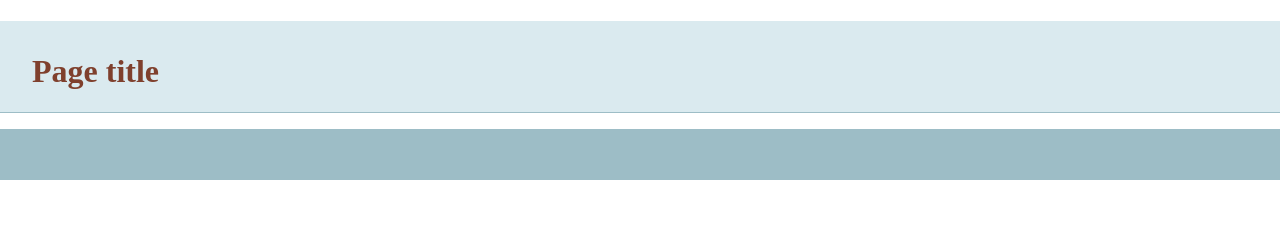
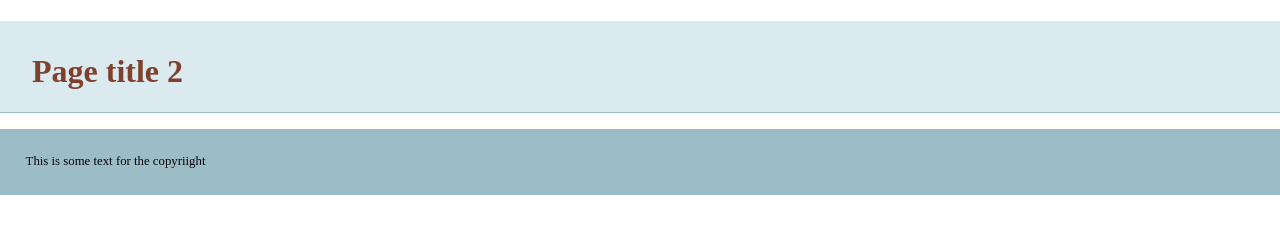
Before and after one commit to 1v1/Git-basics, a plain HTML site: page index.html in a window 1280 px wide. Drawn offline with nearby package versions, Linux system fonts and the light colour scheme.

Commit message:
Changes made to the copyright footer and the title

```diff
--- a/index.html
+++ b/index.html
@@ -14,13 +14,13 @@
     </head>
     <body>
     <header>
-	<h1>Page title</h1>
+	<h1>Page title 2</h1>
     </header>
     <nav id="pageNav">
     </nav>
     <main>
     </main>
-    <footer>
+    <footer> This is some text for the copyriight
     </footer>
         <script>
 //use the modernizr load to load up external scripts. This will load the scripts asynchronously, but the order listed matters. Although it will load all scripts in parallel, it will execute them in the order listed
```
